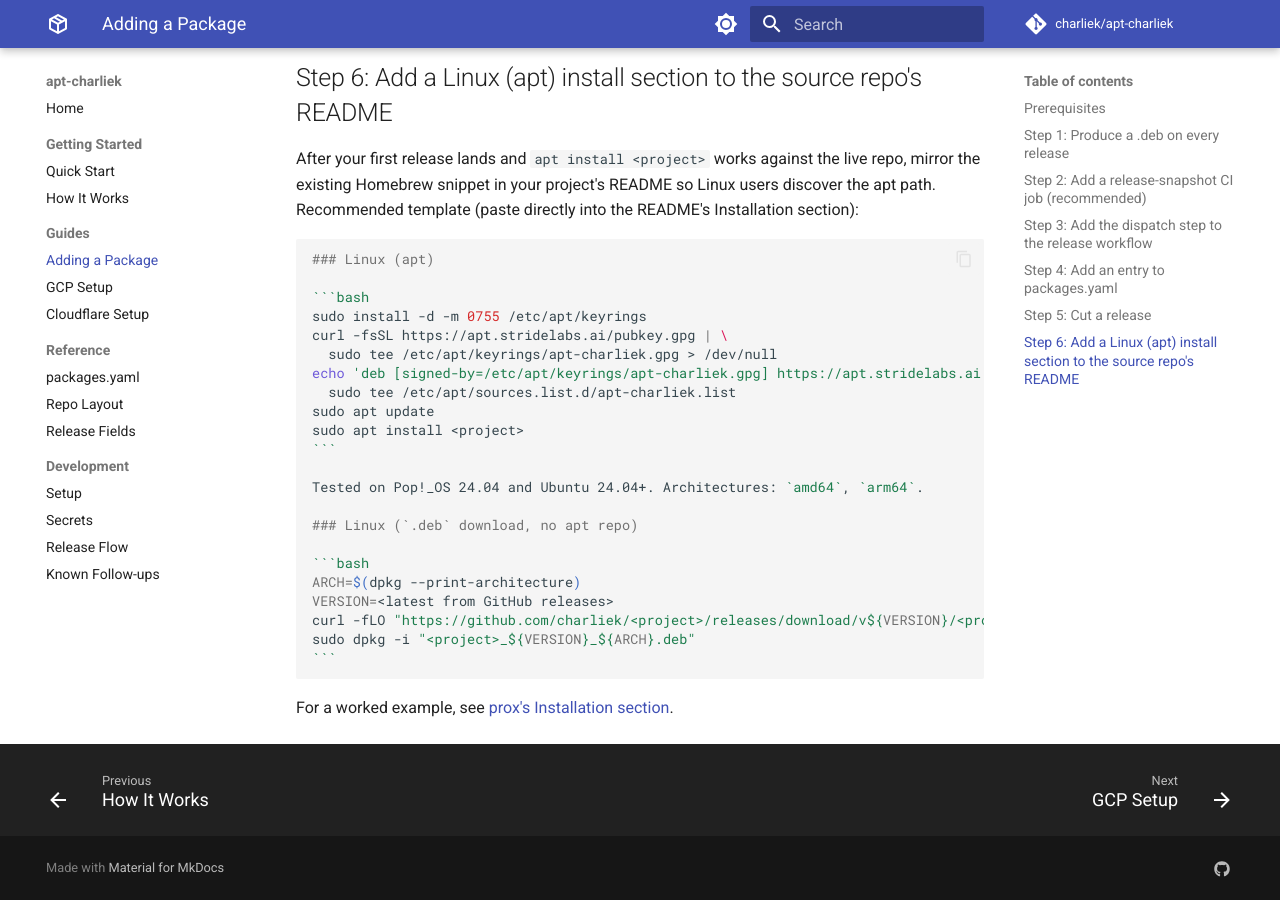
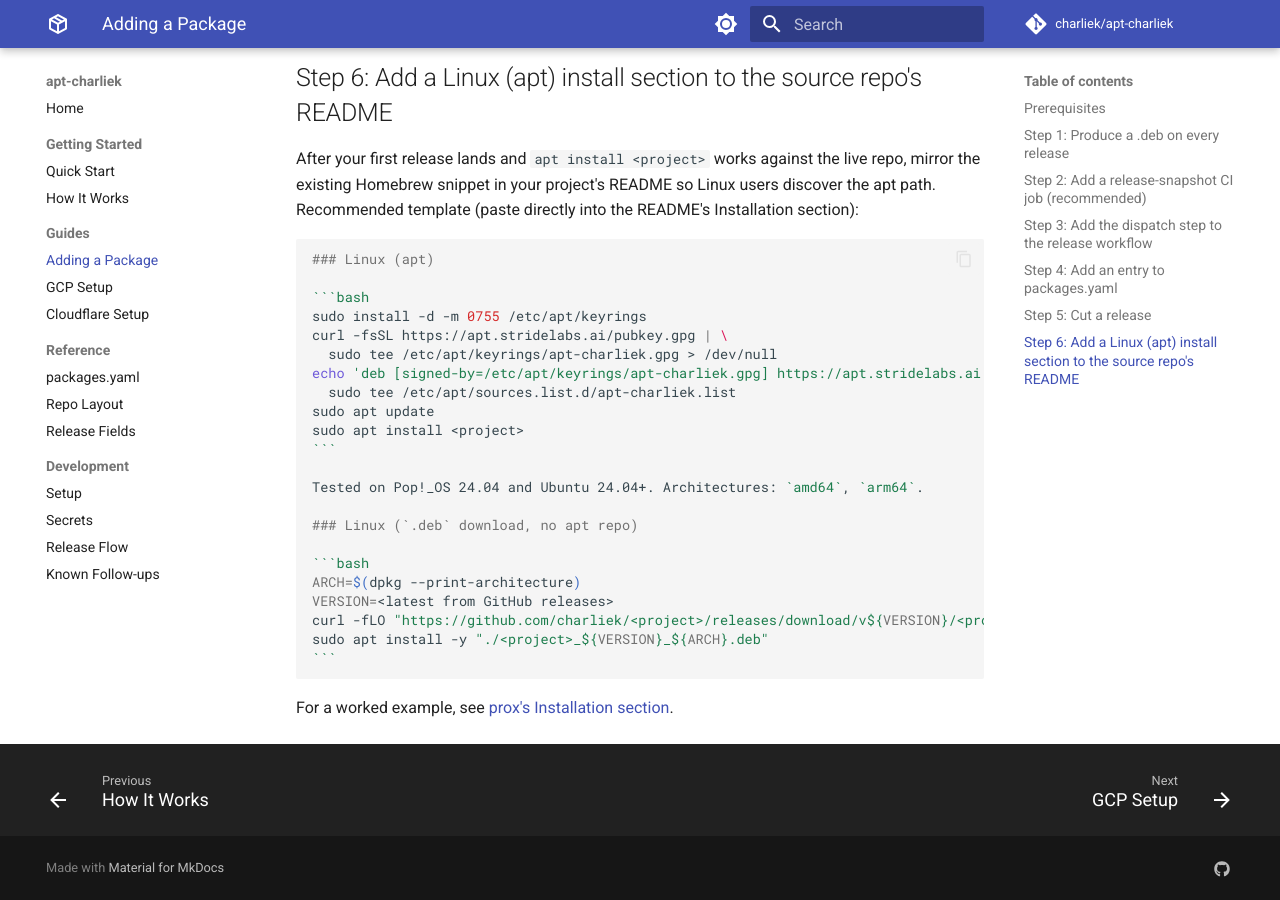
Before and after one commit to charliek/apt-charliek, an MkDocs documentation site: the page built from docs/guides/adding-a-package.md, in a window 1280 px wide and 900 px high, scrolled down 2481 px. Built offline with MkDocs 1.6.1 and Material for MkDocs 9.7.7, drawn with Linux system fonts in a browser that asks for light colours; comment, search, counter and statistics services are not loaded.

Commit message:
Use `apt install ./...deb` for the direct download fallback (CodeRabbit)
Plain `dpkg -i` doesn't resolve dependencies. While prox today has no
declared dependencies (static Go binary), future packages on the repo
likely will (e.g., shed-server may pull in libvirt/firecracker). The
`apt install ./<file>.deb` form invokes apt's resolver and Just Works
for packages with or without dependencies, so it's the right idiom to
document as the canonical fallback.

`````diff
--- a/docs/guides/adding-a-package.md
+++ b/docs/guides/adding-a-package.md
@@ -126,7 +126,7 @@ Tested on Pop!_OS 24.04 and Ubuntu 24.04+. Architectures: `amd64`, `arm64`.
 ARCH=$(dpkg --print-architecture)
 VERSION=<latest from GitHub releases>
 curl -fLO "https://github.com/charliek/<project>/releases/download/v${VERSION}/<project>_${VERSION}_${ARCH}.deb"
-sudo dpkg -i "<project>_${VERSION}_${ARCH}.deb"
+sudo apt install -y "./<project>_${VERSION}_${ARCH}.deb"
 ```
 ````
 
`````
Also changed, not shown: README.md (+3 -1 lines).
